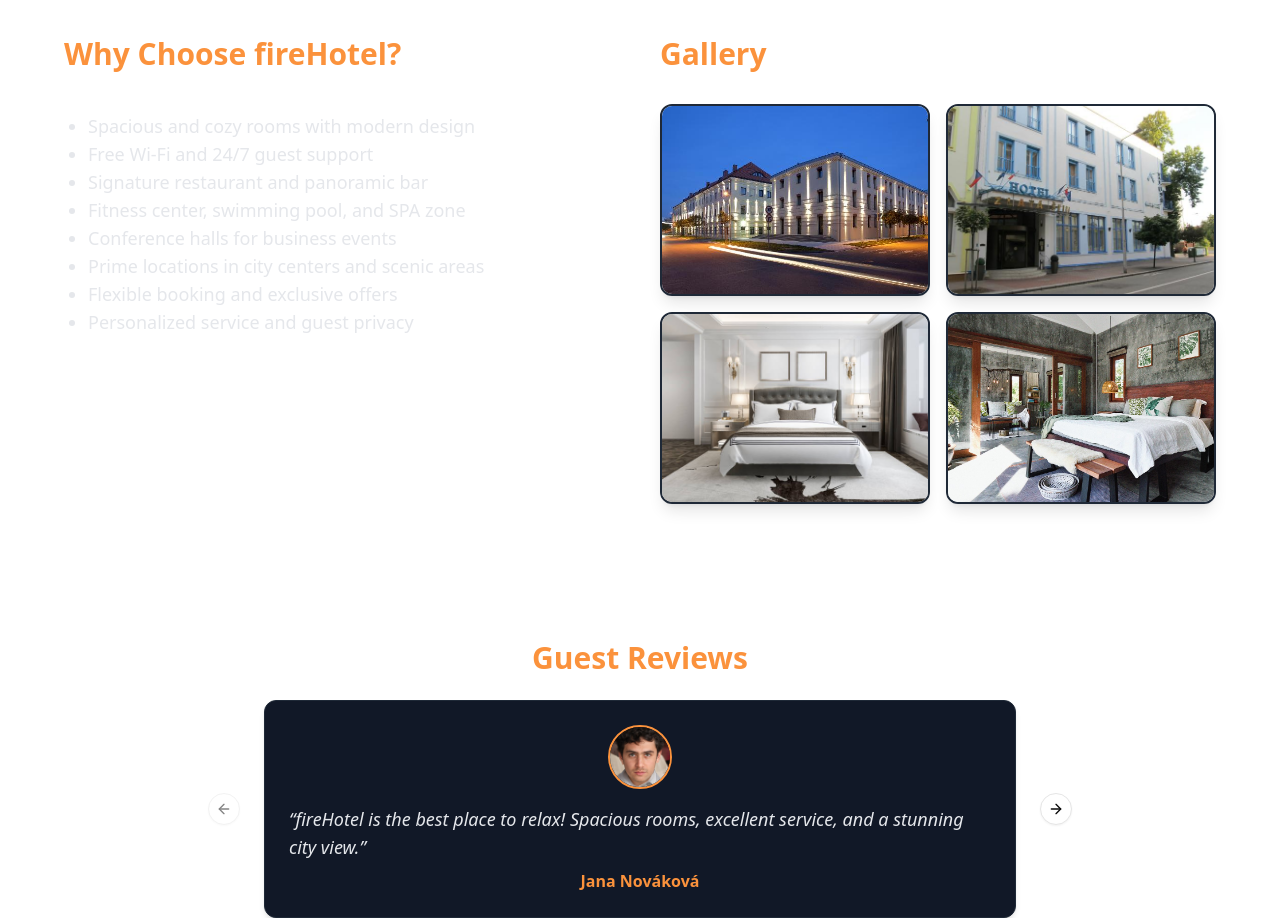
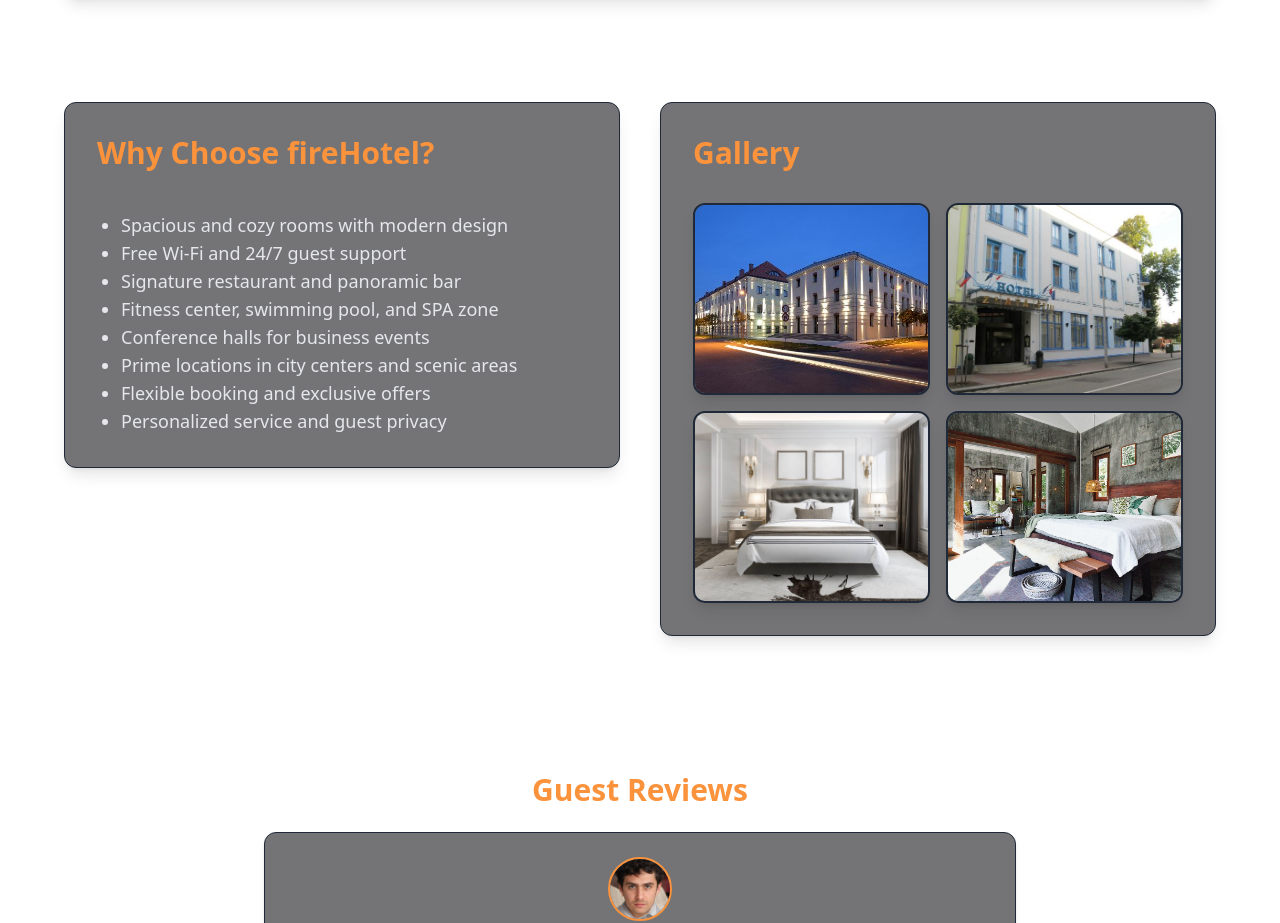
Before and after one commit to TimVoronkin/FireHotel-main, a React (Vite) app in the folder web/: page / in a window 1280 px wide. Shown: the part 1209-2132 px from the top of the page. Built offline with nearby package versions, Linux system fonts and the light colour scheme.

Commit message:
upd glass ui at home page

```diff
--- a/web/src/components/Pages/Home/Home.tsx
+++ b/web/src/components/Pages/Home/Home.tsx
@@ -19,6 +19,16 @@ const testimonials = [
 		text: 'Breakfasts are amazing, and the location is perfect — right in the city center. Thank you, fireHotel!',
 		image: '/public/person-3.jpg',
 	},
+  {
+    name: 'Tomáš Horák',
+    text: 'I had a great business trip at fireHotel. The conference room was well-equipped, and the staff was very professional.',
+    image: '/public/person-4.jpg',
+  },
+  {
+    name: 'Eva Černá',
+    text: 'fireHotel is my favorite place to stay when I visit the city. The atmosphere is cozy, and the service is top-notch.',
+    image: '/public/person-5.jpg',
+  },
 ];
 
 function Home() {
@@ -38,7 +48,7 @@ function Home() {
 
 			{/* Main Info */}
 			<section className="w-full max-w-6xl flex flex-col md:flex-row gap-10 items-center justify-between mb-16">
-				<div className="flex-1">
+        <div className="flex-1 bg-gray-900/60 backdrop-blur-md rounded-xl border border-gray-800 shadow-lg p-8" style={{backgroundColor: 'rgba(24,24,27,0.60)', backdropFilter: 'blur(10px)', WebkitBackdropFilter: 'blur(16px)'}}>
           <h2 className="text-4xl font-bold text-orange-400 mb-6">Welcome to FireHotel!</h2>
           <p className="text-2xl leading-relaxed mb-6 text-gray-200">
             <span className="font-bold text-orange-400">FireHotel</span> is a modern hotel chain offering the perfect blend of luxury, comfort, and convenience for both leisure and business travelers.<br />
@@ -58,10 +68,9 @@ function Home() {
           </Button>
         </div>
       </section>
-
       {/* Features & Gallery */}
       <section className="w-full max-w-6xl grid grid-cols-1 md:grid-cols-2 gap-10 items-start mb-16">
-				<div className="flex flex-col gap-6">
+        <div className="flex flex-col gap-6 bg-gray-900/60 backdrop-blur-md rounded-xl border border-gray-800 shadow-lg p-8" style={{backgroundColor: 'rgba(24,24,27,0.60)', backdropFilter: 'blur(10px)', WebkitBackdropFilter: 'blur(16px)'}}>
           <h3 className="text-3xl font-bold text-orange-400 mb-2">Why Choose fireHotel?</h3>
           <ul className="list-disc ml-6 mt-2 text-lg text-gray-200">
             <li>Spacious and cozy rooms with modern design</li>
@@ -74,7 +83,7 @@ function Home() {
             <li>Personalized service and guest privacy</li>
           </ul>
         </div>
-				<div className="flex flex-col gap-6">
+        <div className="flex flex-col gap-6 bg-gray-900/60 backdrop-blur-md rounded-xl border border-gray-800 shadow-lg p-8" style={{backgroundColor: 'rgba(24,24,27,0.60)', backdropFilter: 'blur(10px)', WebkitBackdropFilter: 'blur(16px)'}}>
           <h3 className="text-3xl font-bold text-orange-400 mb-2">Gallery</h3>
           <div className="grid grid-cols-1 sm:grid-cols-2 gap-4">
             <img src="/public/hotel-1.jpg" alt="Hotel Exterior 1" className="rounded-xl shadow-lg w-full h-48 object-cover border-2 border-gray-800" />
@@ -84,7 +93,6 @@ function Home() {
           </div>
         </div>
       </section>
-
       {/* User Reviews */}
       <section className="w-full max-w-3xl mt-8 mb-16">
         <h2 className="text-3xl font-bold text-orange-400 mb-6 text-center">Guest Reviews</h2>
@@ -93,7 +101,7 @@ function Home() {
             <CarouselContent>
               {testimonials.map((t, idx) => (
                 <CarouselItem key={idx}>
-									<div className="flex flex-col items-center p-6 bg-gray-900 rounded-xl shadow-md mx-2 border border-gray-800">
+                  <div className="flex flex-col items-center p-6 bg-gray-900/60 backdrop-blur-md rounded-xl shadow-md mx-2 border border-gray-800" style={{backgroundColor: 'rgba(24,24,27,0.60)', backdropFilter: 'blur(10px)', WebkitBackdropFilter: 'blur(16px)'}}>
                     <img
                       src={t.image}
                       alt={t.name}
```
Also changed, not shown: web/public/person-5.jpg (added). Lines whose indentation alone changed are shown as unchanged.
